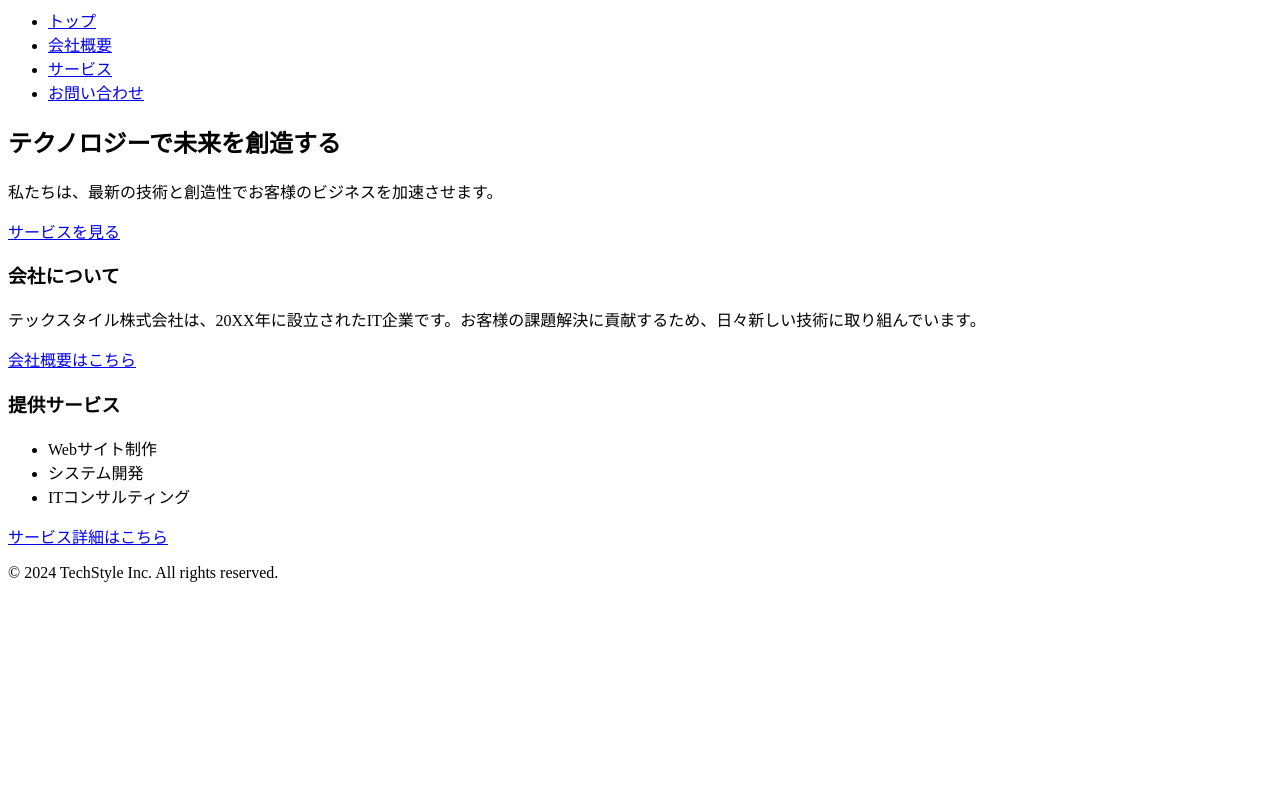
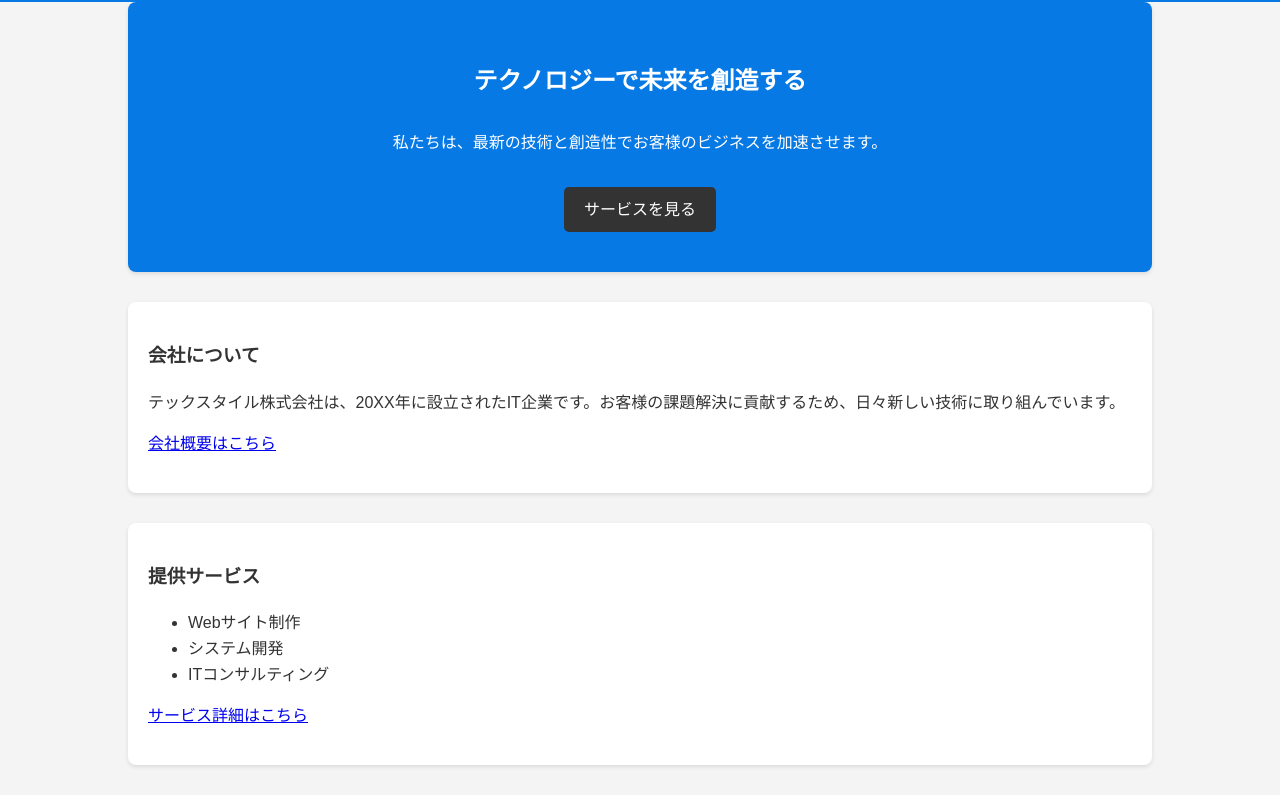
Before and after one commit to skawashin1122/team-corp-site, a plain HTML site: page index.html in a window 1280 px wide. Shown: the part 81-876 px from the top of the page. Before the commit the page ends 800 px from the top, so only its background shows below. Drawn offline with Linux system fonts and the light colour scheme; a script that the page names is missing.

Commit message:
[STYLE] Add  style.css ファイル

```diff
--- a/index.html
+++ b/index.html
@@ -4,7 +4,7 @@
     <meta charset="UTF-8">
     <meta name="viewport" content="width=device-width, initial-scale=1.0">
     <title>テックスタイル株式会社 | トップページ</title>
-    <link rel="stylesheet" href="style.css">
+    <link rel="stylesheet" href="static/style.css">
 </head>
 <body>
     <header>
--- /dev/null
+++ b/static/style.css
@@ -0,0 +1,172 @@
+/* 基本的なリセットと共通スタイル */
+body {
+    margin: 0;
+    font-family: sans-serif;
+    line-height: 1.6;
+    color: #333;
+    background-color: #f4f4f4;
+}
+
+.container {
+    width: 80%;
+    margin: 0 auto;
+    overflow: hidden;
+    padding: 0 20px;
+}
+
+/* ヘッダー */
+header {
+    background: #333;
+    color: #fff;
+    padding-top: 10px;
+    min-height: 70px;
+    border-bottom: #0779e4 3px solid;
+}
+
+header a {
+    color: #fff;
+    text-decoration: none;
+    text-transform: uppercase;
+    font-size: 16px;
+}
+
+header ul {
+    padding: 0;
+    list-style: none;
+}
+
+header li {
+    display: inline;
+    padding: 0 20px 0 20px;
+}
+
+header h1 {
+    float: left;
+    margin: 0;
+}
+
+header nav {
+    float: right;
+    margin-top: 10px;
+}
+
+header .container::after {
+    content: "";
+    display: table;
+    clear: both;
+}
+
+/* メインコンテンツエリア */
+main {
+    padding: 20px 0;
+    min-height: 400px; /* フッターが隠れないように調整 */
+}
+
+section {
+    margin-bottom: 30px;
+    background: #fff;
+    padding: 20px;
+    border-radius: 8px;
+    box-shadow: 0 2px 4px rgba(0,0,0,0.1);
+}
+
+section h2 {
+    color: #333;
+    border-bottom: 2px solid #eee;
+    padding-bottom: 10px;
+    margin-bottom: 20px;
+}
+
+/* トップページ固有スタイル */
+#hero {
+    text-align: center;
+    background: #0779e4;
+    color: #fff;
+    padding: 40px 20px;
+    margin-bottom: 30px;
+    border-radius: 8px;
+}
+
+#hero h2 {
+    color: #fff;
+    border: none;
+}
+
+.btn {
+    display: inline-block;
+    background: #333;
+    color: #fff;
+    padding: 10px 20px;
+    text-decoration: none;
+    border-radius: 5px;
+    margin-top: 15px;
+    transition: background-color 0.3s ease;
+}
+
+.btn:hover {
+    background-color: #555;
+}
+
+/* 会社概要ページ固有スタイル */
+#company-info table {
+    width: 100%;
+    border-collapse: collapse;
+    margin-bottom: 20px;
+}
+
+#company-info th, #company-info td {
+    border: 1px solid #ddd;
+    padding: 10px;
+    text-align: left;
+}
+
+#company-info th {
+    background-color: #f2f2f2;
+    width: 150px;
+}
+
+/* サービス紹介ページ固有スタイル */
+.service-item {
+    margin-bottom: 20px;
+    padding: 15px;
+    border: 1px solid #eee;
+    border-radius: 5px;
+}
+
+.service-item h3 {
+    margin-top: 0;
+    color: #0779e4;
+}
+
+/* お問い合わせフォームページ固有スタイル */
+.form-group {
+    margin-bottom: 20px;
+}
+
+.form-group label {
+    display: block;
+    margin-bottom: 5px;
+    font-weight: bold;
+}
+
+.form-group input[type="text"],
+.form-group input[type="email"],
+.form-group textarea {
+    width: calc(100% - 22px); /* Padding and border adjustment */
+    padding: 10px;
+    border: 1px solid #ddd;
+    border-radius: 4px;
+}
+
+.form-group textarea {
+    resize: vertical; /* Allow vertical resizing */
+}
+
+/* フッター */
+footer {
+    text-align: center;
+    padding: 20px 0;
+    margin-top: 20px;
+    background: #333;
+    color: #fff;
+}
```
